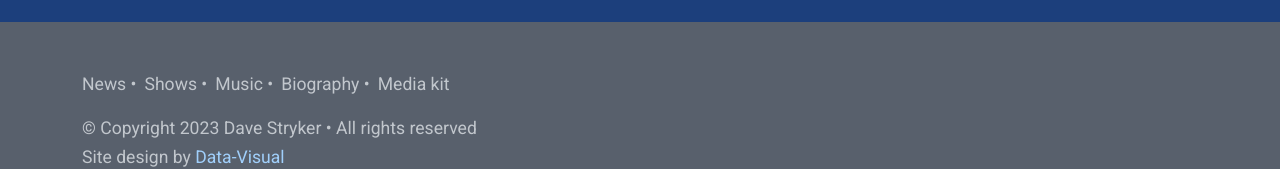
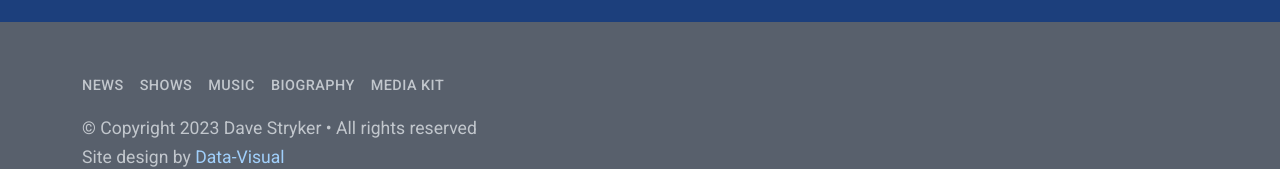
Before and after one commit to jthomassie/davestryker-wp-next, a Next.js app: page /media in a window 1280 px wide. Shown: the part 1934-2103 px from the top of the page. Built offline with nearby package versions, Linux system fonts and the light colour scheme.

Commit message:
fix footer nav list

```diff
--- a/components/footer.js
+++ b/components/footer.js
@@ -14,20 +14,20 @@ const Footer = () => {
           {/* nav */}
           <div className="col-12">
             <ul className="list-inline">
-              <li className="list-inline-item">
-                <Link href="/">News •</Link>
+              <li className="list-inline-item me-3">
+                <Link href="/">News</Link>
               </li>
-              <li className="list-inline-item">
-                <Link href="/shows"> Shows •</Link>
+              <li className="list-inline-item me-3">
+                <Link href="/shows">Shows</Link>
               </li>
-              <li className="list-inline-item">
-                <Link href="/music"> Music •</Link>
+              <li className="list-inline-item me-3">
+                <Link href="/music">Music</Link>
               </li>
-              <li className="list-inline-item">
-                <Link href="/biography"> Biography •</Link>
+              <li className="list-inline-item me-3">
+                <Link href="/biography">Biography</Link>
               </li>
-              <li className="list-inline-item">
-                <Link href="/media"> Media kit</Link>
+              <li className="list-inline-item me-3">
+                <Link href="/media">Media kit</Link>
               </li>
             </ul>
           </div>
--- a/styles/globals.css
+++ b/styles/globals.css
@@ -122,6 +122,13 @@ a:active {
 }
 
 .list-inline-item a:link {
+  text-transform: uppercase;
+  font-size: 0.9rem;
+  letter-spacing: 0.03rem;
+  font-weight: 500;
+}
+
+.list-inline-item a:link {
   color: #c2c7cd !important;
   text-decoration: none;
 }
@@ -130,7 +137,7 @@ a:active {
   text-decoration: none;
 }
 .list-inline-item a:hover {
-  color: #c2c7cd !important;
+  color: #eff2f5 !important;
   text-decoration: none;
 }
 .list-inline-item a:active {
@@ -139,7 +146,9 @@ a:active {
 }
 
 .navbar-nav .show > .nav-link,
+.navbar-nav .show > .nav-link:hover,
 .navbar-nav .nav-link.active {
+  color: #eff2f5 !important;
   background-color: #1c3f7c;
 }
 
```
